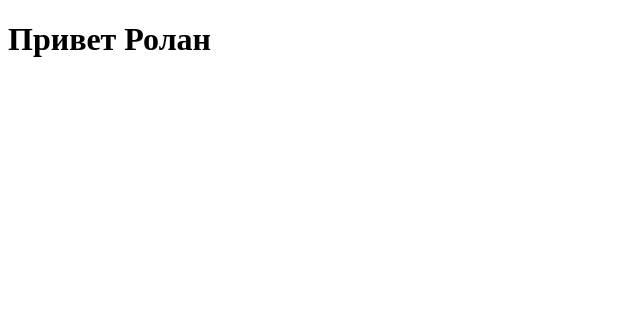
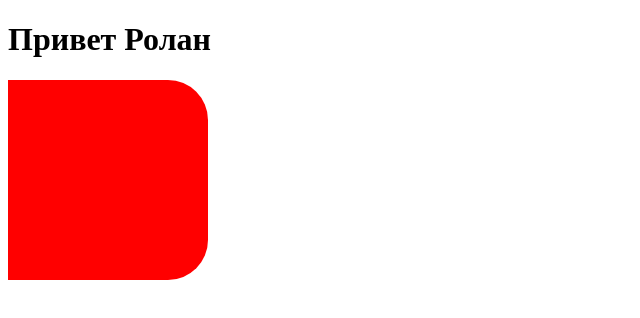
Before and after one commit to Mamytov5/vet1, a plain HTML site: page index.html in a window 1280 px wide. Shown: the whole page, without its empty margins (0-640 px from the left). Drawn offline with Linux system fonts and the light colour scheme.

Commit message:
block (#1)
Co-authored-by: Mamytov6 <mamytov03@internet.ru>

```diff
--- a/css/style.css
+++ b/css/style.css
@@ -0,0 +1,6 @@
+.block{
+    width: 200px;
+    height: 200px;
+    background: red;
+    border-radius: 0 40px 40px 0;
+}
--- a/index.html
+++ b/index.html
@@ -10,6 +10,9 @@
     <div class="container">
         <div class="header">
             <h1>Привет Ролан</h1>
+            <div class="block">
+
+            </div>
         </div>
     </div>
 </header>
```
